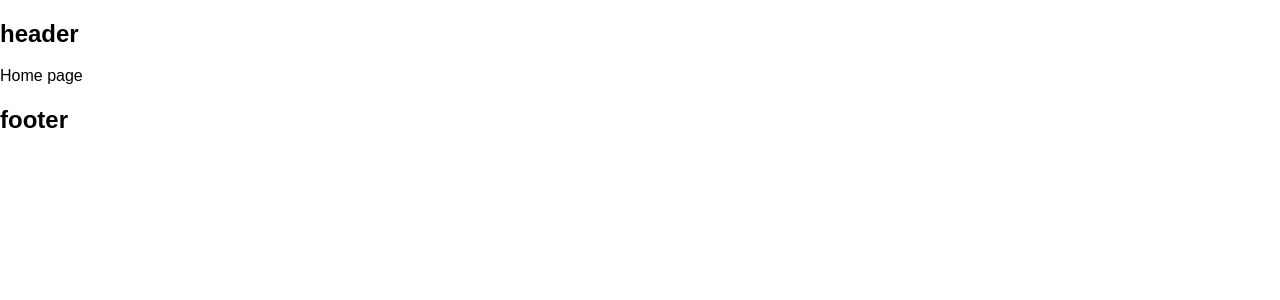
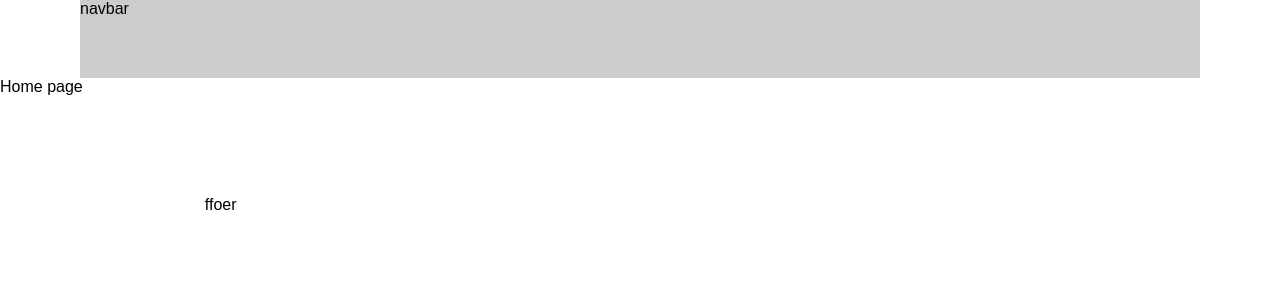
Before and after one commit to thangkiller/Visual-Studio-Code, a React (Create React App) app in the folder react/bonsai/: page / in a window 1280 px wide. Shown: the top 300 px of the page. Built offline with nearby package versions, Linux system fonts and the light colour scheme.

Commit message:
khung defaultLayout

```diff
--- a/react/bonsai/src/component/GlobalStyles/GlobalStyles.scss
+++ b/react/bonsai/src/component/GlobalStyles/GlobalStyles.scss
@@ -1,5 +1,17 @@
 @import "normalize.css";
 @import url("https://fonts.googleapis.com/css2?family=Lato:ital,wght@0,100;0,300;0,400;0,700;0,900;1,100;1,300;1,400;1,700;1,900&display=swap");
+
+:root {
+  --base-background-color: #fff;
+  --content-width: 1120px;
+}
+
+* {
+  box-sizing: border-box;
+}
+
 body {
   font-family: "Proximanova opt", sans-serif;
+  margin: 0;
+  padding: 0;
 }
--- a/react/bonsai/src/component/Layout/DefaultLayout/Footer.js
+++ b/react/bonsai/src/component/Layout/DefaultLayout/Footer.js
@@ -1,5 +1,13 @@
+import styles from "./Footer.module.scss";
+
+const $ = styles;
+
 function Footer() {
-  return <h2>footer</h2>;
+  return (
+    <div className={$.wrapper}>
+      <div className={$.inner}>ffoer</div>
+    </div>
+  );
 }
 
 export default Footer;
--- /dev/null
+++ b/react/bonsai/src/component/Layout/DefaultLayout/Footer.module.scss
@@ -0,0 +1,6 @@
+.wrapper {
+  width: 100%;
+  height: 832px;
+  padding: 100px 16% 96px;
+  background-color: var(--base-background-color);
+}
--- a/react/bonsai/src/component/Layout/component/Header.js
+++ b/react/bonsai/src/component/Layout/component/Header.js
@@ -1,5 +1,13 @@
+import styles from "./Header.module.scss";
+
+const $ = styles;
+
 function Header() {
-  return <h2>header</h2>;
+  return (
+    <div className={$.wrapper}>
+      <div className={$.inner}>navbar</div>
+    </div>
+  );
 }
 
 export default Header;
--- /dev/null
+++ b/react/bonsai/src/component/Layout/component/Header.module.scss
@@ -0,0 +1,11 @@
+.wrapper {
+  height: 78px;
+  background-color: var(--base-background-color);
+  display: flex;
+  .inner {
+    margin: auto;
+    height: 100%;
+    width: var(--content-width);
+    background-color: #ccc;
+  }
+}
```
